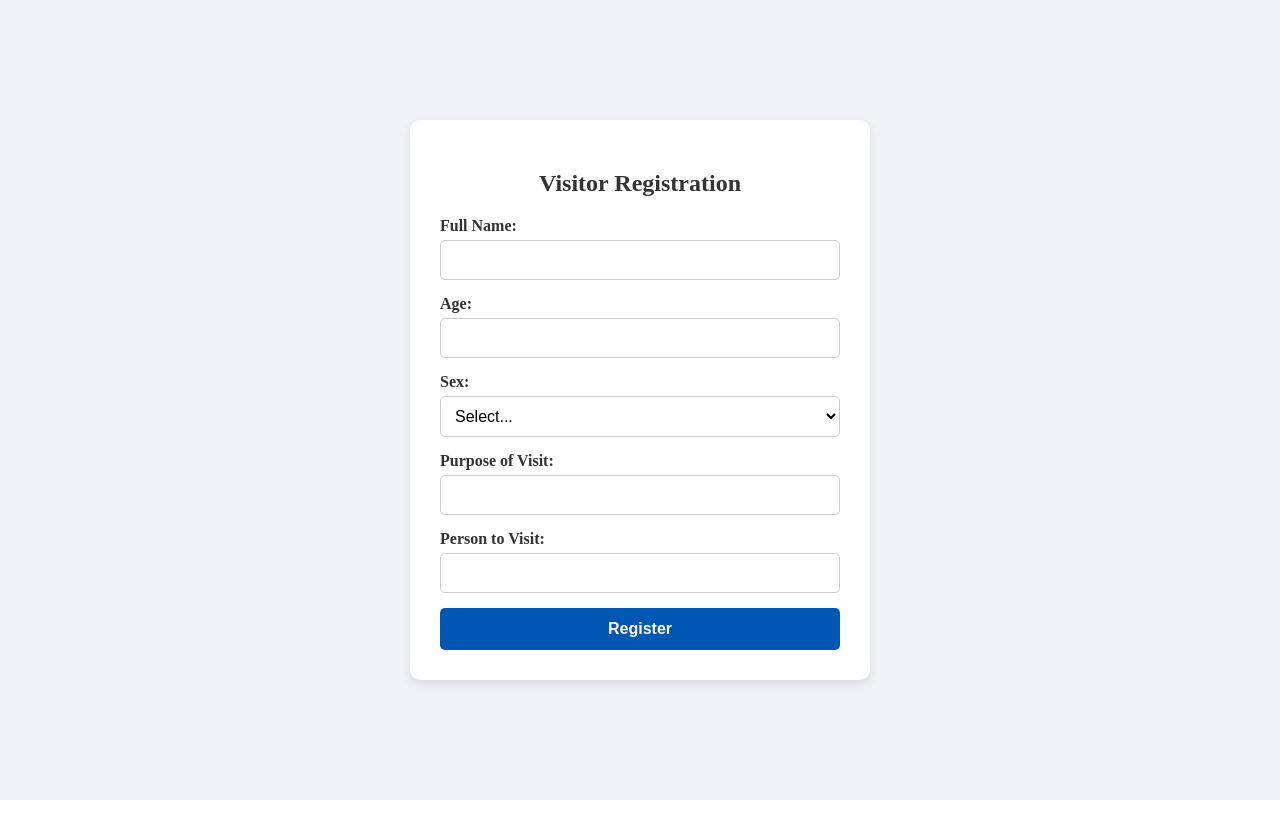
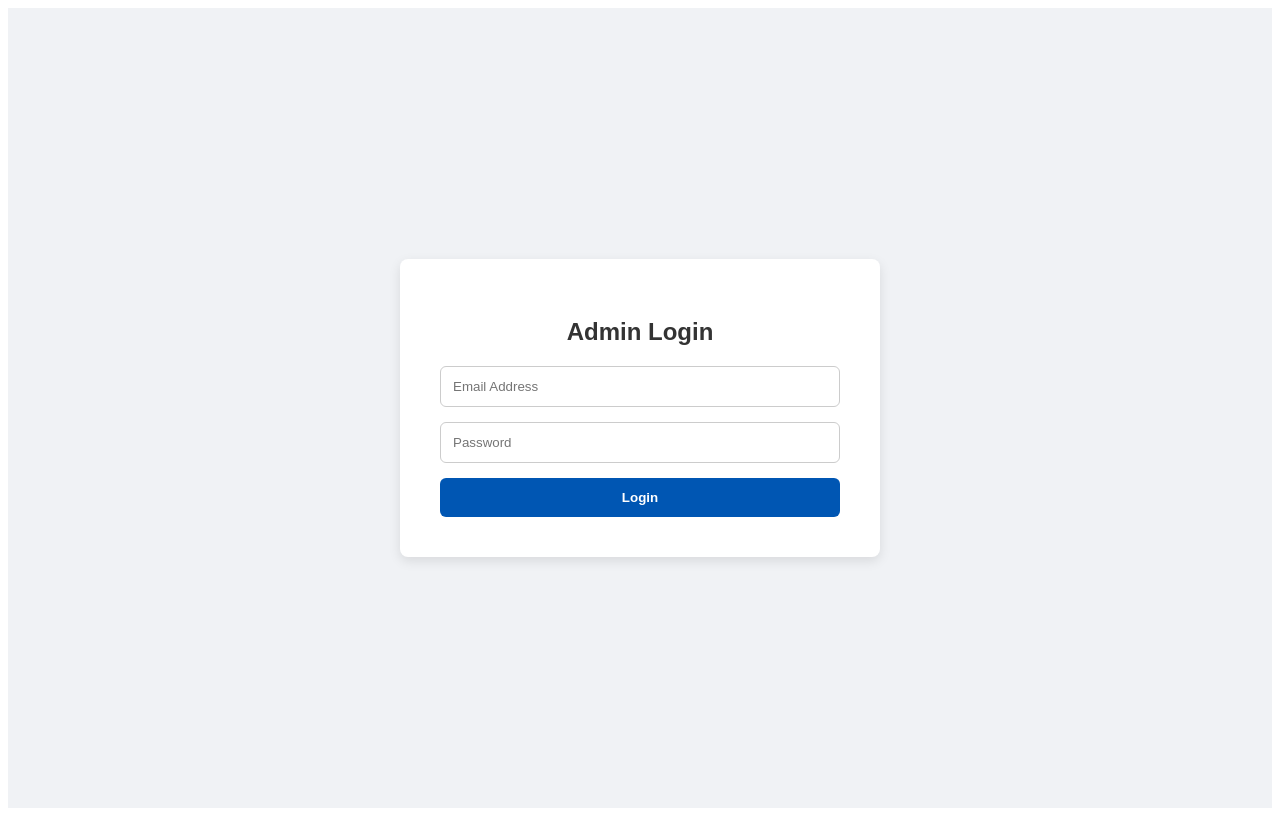
Before and after one commit to ronanpatrick/ViSecure, a React app in the folder frontend/: page /login in a window 1280 px wide. Before the commit this address led to /. Built offline with nearby package versions, Linux system fonts and the light colour scheme; the HTML template or start-up script is replaced by a standard one.

Commit message:
Implemented Admin Login Page with Protected Routes

```diff
--- a/frontend/src/App.jsx
+++ b/frontend/src/App.jsx
@@ -1,18 +1,30 @@
 import { Routes, Route, Navigate } from 'react-router-dom';
 import VisitorRegistration from './components/VisitorRegistration';
 import AdminDashboard from './components/AdminDashboard';
+import Login from './components/Login';
+import ProtectedRoute from './components/ProtectedRoute';
 
 function App() {
   return (
     <div>
       <Routes>
-        {/* 1. Default Page (QR Code Scan) -> Shows Registration Form */}
+        {/* 1. Public: Visitor Registration (Default Page for QR Code) */}
         <Route path="/" element={<VisitorRegistration />} />
 
-        {/* 2. Admin Page (Hidden) -> Shows Dashboard */}
-        <Route path="/admin" element={<AdminDashboard />} />
+        {/* 2. Public: Admin Login Page */}
+        <Route path="/login" element={<Login />} />
 
-        {/* 3. Catch-all -> Redirects random links back to Registration */}
+        {/* 3. Protected: Admin Dashboard (The "Bouncer" checks this door) */}
+        <Route
+          path="/admin"
+          element={
+            <ProtectedRoute>
+              <AdminDashboard />
+            </ProtectedRoute>
+          }
+        />
+
+        {/* 4. Catch-all: Redirect unknown links back to Registration */}
         <Route path="*" element={<Navigate to="/" />} />
       </Routes>
     </div>
--- /dev/null
+++ b/frontend/src/components/Login.jsx
@@ -0,0 +1,102 @@
+import { useState } from 'react';
+import axios from 'axios';
+import { useNavigate } from 'react-router-dom';
+
+export default function Login() {
+    const [email, setEmail] = useState('');
+    const [password, setPassword] = useState('');
+    const [error, setError] = useState('');
+    const navigate = useNavigate(); // Hook to move between pages
+
+    const handleLogin = async (e) => {
+        e.preventDefault();
+        setError(''); // Clear previous errors
+
+        try {
+            const response = await axios.post('http://127.0.0.1:8000/api/login', {
+                email: email,
+                password: password
+            });
+
+            if (response.data.status === 'success') {
+                // Save a "flag" that says we are logged in
+                localStorage.setItem('auth_token', 'LOGGED_IN');
+
+                // Redirect to the Dashboard
+                navigate('/admin');
+            }
+        } catch (err) {
+            setError('Invalid email or password');
+        }
+    };
+
+    // --- STYLES ---
+    const pageStyle = {
+        display: 'flex',
+        justifyContent: 'center',
+        alignItems: 'center',
+        height: '100vh',
+        backgroundColor: '#f0f2f5',
+        fontFamily: 'Arial, sans-serif'
+    };
+
+    const cardStyle = {
+        backgroundColor: 'white',
+        padding: '40px',
+        borderRadius: '8px',
+        boxShadow: '0 4px 12px rgba(0,0,0,0.1)',
+        width: '100%',
+        maxWidth: '400px',
+        textAlign: 'center'
+    };
+
+    const inputStyle = {
+        width: '100%',
+        padding: '12px',
+        marginBottom: '15px',
+        borderRadius: '6px',
+        border: '1px solid #ccc',
+        boxSizing: 'border-box' // Ensures padding doesn't widen the box
+    };
+
+    const buttonStyle = {
+        width: '100%',
+        padding: '12px',
+        backgroundColor: '#0056b3',
+        color: 'white',
+        border: 'none',
+        borderRadius: '6px',
+        cursor: 'pointer',
+        fontWeight: 'bold'
+    };
+
+    return (
+        <div style={pageStyle}>
+            <div style={cardStyle}>
+                <h2 style={{ marginBottom: '20px', color: '#333' }}>Admin Login</h2>
+
+                {error && <p style={{ color: 'red', marginBottom: '15px' }}>{error}</p>}
+
+                <form onSubmit={handleLogin}>
+                    <input
+                        type="email"
+                        placeholder="Email Address"
+                        value={email}
+                        onChange={(e) => setEmail(e.target.value)}
+                        style={inputStyle}
+                        required
+                    />
+                    <input
+                        type="password"
+                        placeholder="Password"
+                        value={password}
+                        onChange={(e) => setPassword(e.target.value)}
+                        style={inputStyle}
+                        required
+                    />
+                    <button type="submit" style={buttonStyle}>Login</button>
+                </form>
+            </div>
+        </div>
+    );
+}
--- /dev/null
+++ b/frontend/src/components/ProtectedRoute.jsx
@@ -0,0 +1,14 @@
+import { Navigate } from 'react-router-dom';
+
+export default function ProtectedRoute({ children }) {
+    // 1. Check if the user has the "Key" (auth_token) in their browser storage
+    const isAuthenticated = localStorage.getItem('auth_token');
+
+    // 2. If NO key, kick them to the Login page
+    if (!isAuthenticated) {
+        return <Navigate to="/login" replace />;
+    }
+
+    // 3. If YES key, let them inside (show the Dashboard)
+    return children;
+}
```
